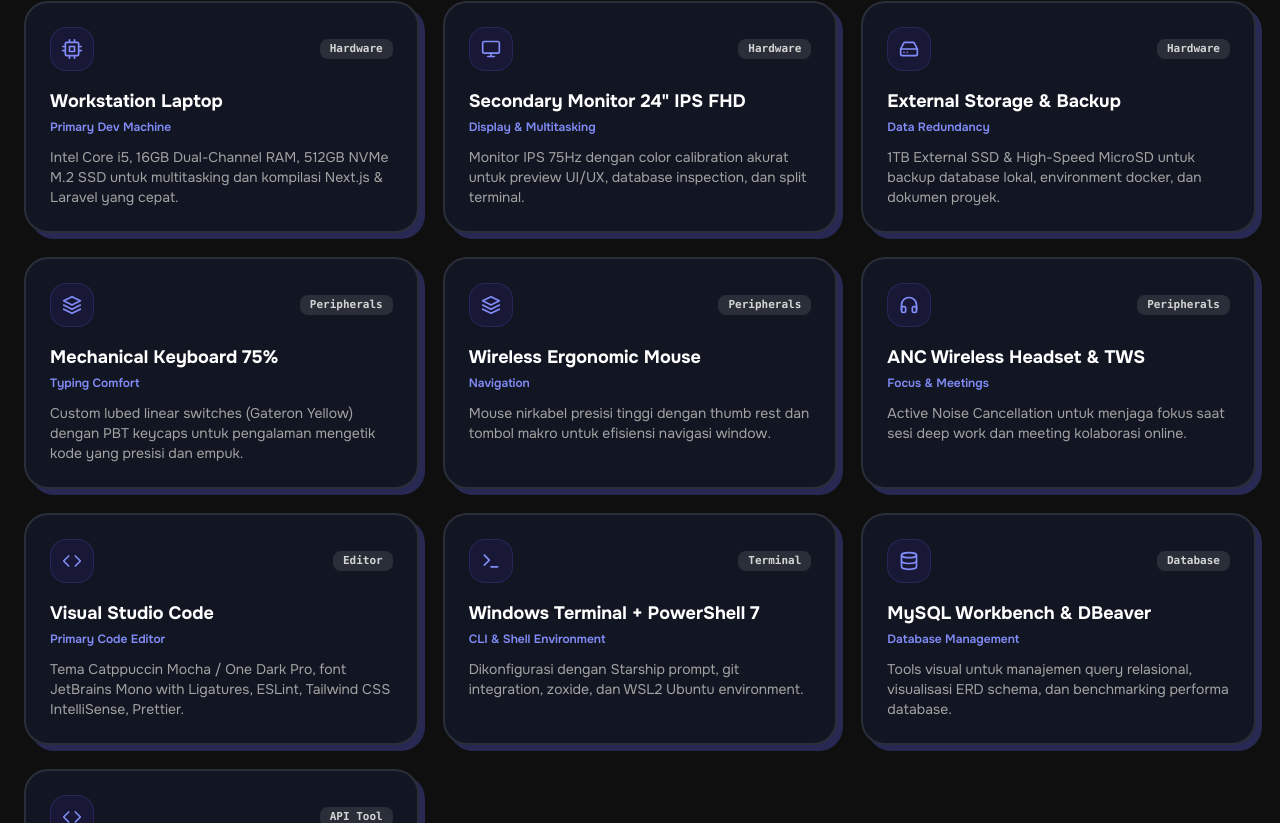
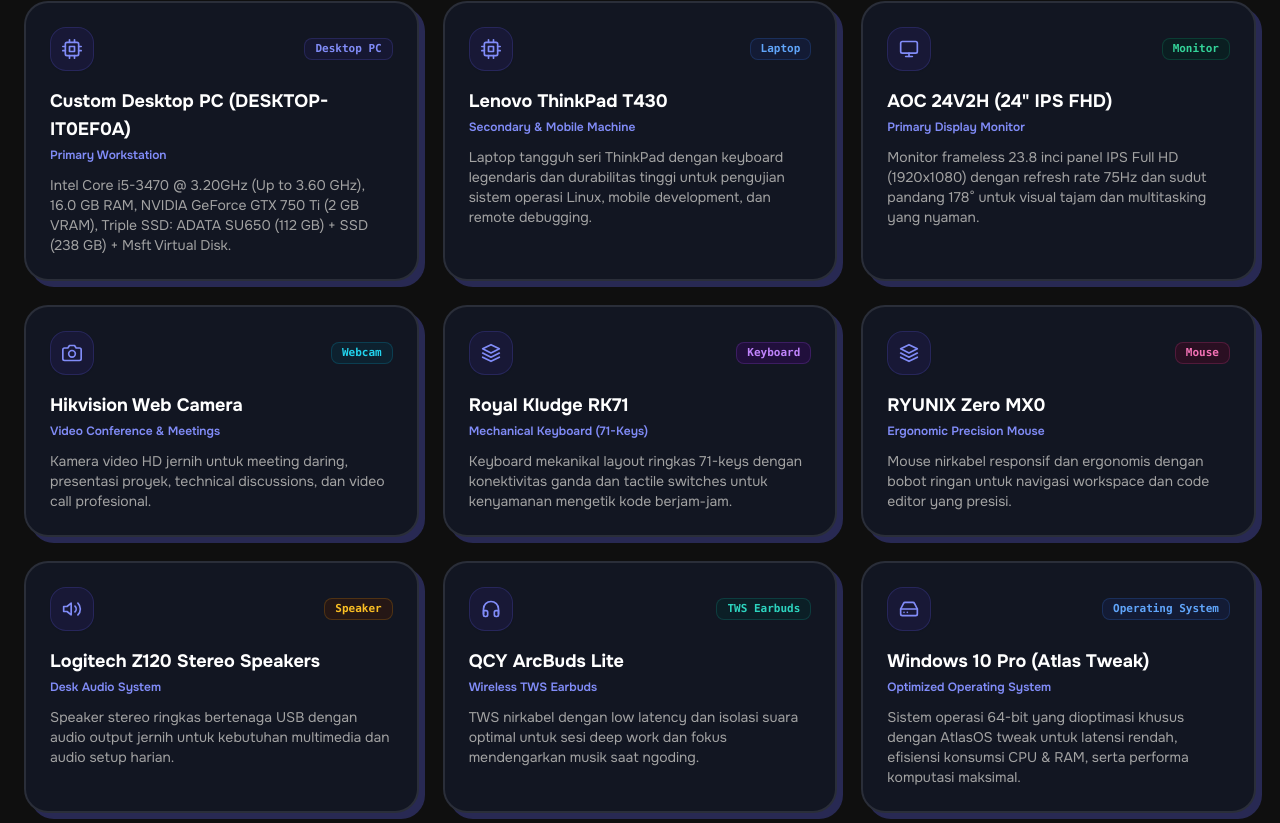
Before and after one commit to greedykid/portofolio-v3, a Next.js app: page /setup in a window 1280 px wide. Shown: the part 357-1180 px from the top of the page. Built offline with nearby package versions, Linux system fonts and the light colour scheme.

Commit message:
feat(setup): update workstation specs with authentic PC, ThinkPad T430, AOC monitor, RK71 keyboard, and software tools

```diff
--- a/src/app/setup/page.tsx
+++ b/src/app/setup/page.tsx
@@ -12,6 +12,10 @@
   FiDatabase,
   FiHeadphones,
   FiLayers,
+  FiCamera,
+  FiVolume2,
+  FiShield,
+  FiGitBranch,
 } from 'react-icons/fi';
 import { cn } from '@/lib/utils';
 
@@ -22,93 +26,164 @@
   description: string;
   icon: React.ComponentType<{ className?: string }>;
   tag: string;
+  badgeColor?: string;
 }
 
 const SETUP_ITEMS: SetupItem[] = [
-  // Hardware
+  // 1. Hardware
   {
     category: 'hardware',
-    name: 'Workstation Laptop',
-    role: 'Primary Dev Machine',
-    description: 'Intel Core i5, 16GB Dual-Channel RAM, 512GB NVMe M.2 SSD untuk multitasking dan kompilasi Next.js & Laravel yang cepat.',
+    name: 'Custom Desktop PC (DESKTOP-IT0EF0A)',
+    role: 'Primary Workstation',
+    description:
+      'Intel Core i5-3470 @ 3.20GHz (Up to 3.60 GHz), 16.0 GB RAM, NVIDIA GeForce GTX 750 Ti (2 GB VRAM), Triple SSD: ADATA SU650 (112 GB) + SSD (238 GB) + Msft Virtual Disk.',
     icon: FiCpu,
-    tag: 'Hardware',
+    tag: 'Desktop PC',
+    badgeColor: 'text-indigo-600 dark:text-indigo-400 bg-indigo-50 dark:bg-indigo-950/40 border-indigo-200 dark:border-indigo-500/20',
   },
   {
     category: 'hardware',
-    name: 'Secondary Monitor 24" IPS FHD',
-    role: 'Display & Multitasking',
-    description: 'Monitor IPS 75Hz dengan color calibration akurat untuk preview UI/UX, database inspection, dan split terminal.',
-    icon: FiMonitor,
-    tag: 'Hardware',
+    name: 'Lenovo ThinkPad T430',
+    role: 'Secondary & Mobile Machine',
+    description:
+      'Laptop tangguh seri ThinkPad dengan keyboard legendaris dan durabilitas tinggi untuk pengujian sistem operasi Linux, mobile development, dan remote debugging.',
+    icon: FiCpu,
+    tag: 'Laptop',
+    badgeColor: 'text-blue-600 dark:text-blue-400 bg-blue-50 dark:bg-blue-950/40 border-blue-200 dark:border-blue-500/20',
   },
   {
     category: 'hardware',
-    name: 'External Storage & Backup',
-    role: 'Data Redundancy',
-    description: '1TB External SSD & High-Speed MicroSD untuk backup database lokal, environment docker, dan dokumen proyek.',
-    icon: FiHardDrive,
-    tag: 'Hardware',
+    name: 'AOC 24V2H (24" IPS FHD)',
+    role: 'Primary Display Monitor',
+    description:
+      'Monitor frameless 23.8 inci panel IPS Full HD (1920x1080) dengan refresh rate 75Hz dan sudut pandang 178° untuk visual tajam dan multitasking yang nyaman.',
+    icon: FiMonitor,
+    tag: 'Monitor',
+    badgeColor: 'text-emerald-600 dark:text-emerald-400 bg-emerald-50 dark:bg-emerald-950/40 border-emerald-200 dark:border-emerald-500/20',
+  },
+  {
+    category: 'hardware',
+    name: 'Hikvision Web Camera',
+    role: 'Video Conference & Meetings',
+    description:
+      'Kamera video HD jernih untuk meeting daring, presentasi proyek, technical discussions, dan video call profesional.',
+    icon: FiCamera,
+    tag: 'Webcam',
+    badgeColor: 'text-cyan-600 dark:text-cyan-400 bg-cyan-50 dark:bg-cyan-950/40 border-cyan-200 dark:border-cyan-500/20',
   },
 
-  // Peripherals
+  // 2. Peripherals
   {
     category: 'peripherals',
-    name: 'Mechanical Keyboard 75%',
-    role: 'Typing Comfort',
-    description: 'Custom lubed linear switches (Gateron Yellow) dengan PBT keycaps untuk pengalaman mengetik kode yang presisi dan empuk.',
+    name: 'Royal Kludge RK71',
+    role: 'Mechanical Keyboard (71-Keys)',
+    description:
+      'Keyboard mekanikal layout ringkas 71-keys dengan konektivitas ganda dan tactile switches untuk kenyamanan mengetik kode berjam-jam.',
     icon: FiLayers,
-    tag: 'Peripherals',
+    tag: 'Keyboard',
+    badgeColor: 'text-purple-600 dark:text-purple-400 bg-purple-50 dark:bg-purple-950/40 border-purple-200 dark:border-purple-500/20',
   },
   {
     category: 'peripherals',
-    name: 'Wireless Ergonomic Mouse',
-    role: 'Navigation',
-    description: 'Mouse nirkabel presisi tinggi dengan thumb rest dan tombol makro untuk efisiensi navigasi window.',
+    name: 'RYUNIX Zero MX0',
+    role: 'Ergonomic Precision Mouse',
+    description:
+      'Mouse nirkabel responsif dan ergonomis dengan bobot ringan untuk navigasi workspace dan code editor yang presisi.',
     icon: FiLayers,
-    tag: 'Peripherals',
+    tag: 'Mouse',
+    badgeColor: 'text-pink-600 dark:text-pink-400 bg-pink-50 dark:bg-pink-950/40 border-pink-200 dark:border-pink-500/20',
   },
   {
     category: 'peripherals',
-    name: 'ANC Wireless Headset & TWS',
-    role: 'Focus & Meetings',
-    description: 'Active Noise Cancellation untuk menjaga fokus saat sesi deep work dan meeting kolaborasi online.',
+    name: 'Logitech Z120 Stereo Speakers',
+    role: 'Desk Audio System',
+    description:
+      'Speaker stereo ringkas bertenaga USB dengan audio output jernih untuk kebutuhan multimedia dan audio setup harian.',
+    icon: FiVolume2,
+    tag: 'Speaker',
+    badgeColor: 'text-amber-600 dark:text-amber-400 bg-amber-50 dark:bg-amber-950/40 border-amber-200 dark:border-amber-500/20',
+  },
+  {
+    category: 'peripherals',
+    name: 'QCY ArcBuds Lite',
+    role: 'Wireless TWS Earbuds',
+    description:
+      'TWS nirkabel dengan low latency dan isolasi suara optimal untuk sesi deep work dan fokus mendengarkan musik saat ngoding.',
     icon: FiHeadphones,
-    tag: 'Peripherals',
+    tag: 'TWS Earbuds',
+    badgeColor: 'text-teal-600 dark:text-teal-400 bg-teal-50 dark:bg-teal-950/40 border-teal-200 dark:border-teal-500/20',
   },
 
-  // Software & Tools
+  // 3. Software & Dev Tools
+  {
+    category: 'software',
+    name: 'Windows 10 Pro (Atlas Tweak)',
+    role: 'Optimized Operating System',
+    description:
+      'Sistem operasi 64-bit yang dioptimasi khusus dengan AtlasOS tweak untuk latensi rendah, efisiensi konsumsi CPU & RAM, serta performa komputasi maksimal.',
+    icon: FiHardDrive,
+    tag: 'Operating System',
+    badgeColor: 'text-blue-600 dark:text-blue-400 bg-blue-50 dark:bg-blue-950/40 border-blue-200 dark:border-blue-500/20',
+  },
+  {
+    category: 'software',
+    name: 'Antigravity IDE',
+    role: 'Next-Gen Agentic AI Workspace',
+    description:
+      'IDE modern dengan integrasi AI mutakhir untuk pair-programming, otomasi workflow, dan akselerasi pengembangan software tingkat lanjut.',
+    icon: FiCode,
+    tag: 'AI IDE',
+    badgeColor: 'text-indigo-600 dark:text-indigo-400 bg-indigo-50 dark:bg-indigo-950/40 border-indigo-200 dark:border-indigo-500/20',
+  },
   {
     category: 'software',
     name: 'Visual Studio Code',
     role: 'Primary Code Editor',
-    description: 'Tema Catppuccin Mocha / One Dark Pro, font JetBrains Mono with Ligatures, ESLint, Tailwind CSS IntelliSense, Prettier.',
+    description:
+      'Editor utama untuk ekosistem React, Next.js, TypeScript, Tailwind CSS, dan PHP dengan konfigurasi ekstensi produktivitas lengkap.',
     icon: FiCode,
     tag: 'Editor',
+    badgeColor: 'text-sky-600 dark:text-sky-400 bg-sky-50 dark:bg-sky-950/40 border-sky-200 dark:border-sky-500/20',
+  },
+  {
+    category: 'software',
+    name: 'XAMPP Server Stack',
+    role: 'Local Web & MySQL Database',
+    description:
+      'Paket server lokal (Apache, MySQL/MariaDB, PHP) untuk mengelola basis data relasional dan mengembangkan proyek Laravel (GEGARES & Berkah Mulia).',
+    icon: FiDatabase,
+    tag: 'Server & DB',
+    badgeColor: 'text-orange-600 dark:text-orange-400 bg-orange-50 dark:bg-orange-950/40 border-orange-200 dark:border-orange-500/20',
   },
   {
     category: 'software',
     name: 'Windows Terminal + PowerShell 7',
     role: 'CLI & Shell Environment',
-    description: 'Dikonfigurasi dengan Starship prompt, git integration, zoxide, dan WSL2 Ubuntu environment.',
+    description:
+      'Terminal modern multi-tab dengan PowerShell 7, Starship prompt, dan integrasi perintah CLI untuk produktivitas baris perintah.',
     icon: FiTerminal,
     tag: 'Terminal',
+    badgeColor: 'text-emerald-600 dark:text-emerald-400 bg-emerald-50 dark:bg-emerald-950/40 border-emerald-200 dark:border-emerald-500/20',
   },
   {
     category: 'software',
-    name: 'MySQL Workbench & DBeaver',
-    role: 'Database Management',
-    description: 'Tools visual untuk manajemen query relasional, visualisasi ERD schema, dan benchmarking performa database.',
-    icon: FiDatabase,
-    tag: 'Database',
+    name: 'Tailscale',
+    role: 'Mesh VPN & Secure Remote Bridge',
+    description:
+      'Jaringan mesh VPN zero-config berbasis WireGuard untuk koneksi remote aman antar perangkat (PC, Laptop, dan staging environment).',
+    icon: FiShield,
+    tag: 'Networking',
+    badgeColor: 'text-violet-600 dark:text-violet-400 bg-violet-50 dark:bg-violet-950/40 border-violet-200 dark:border-violet-500/20',
   },
   {
     category: 'software',
-    name: 'Postman & Insomnia',
-    role: 'API Development & Testing',
-    description: 'Pengujian endpoint RESTful API, validasi request payload, dan dokumentasi API schema.',
-    icon: FiCode,
-    tag: 'API Tool',
+    name: 'Git Bash',
+    role: 'Version Control Environment',
+    description:
+      'CLI berbasis Unix untuk version control Git, manajemen branching, commit, dan kolaborasi repositori GitHub.',
+    icon: FiGitBranch,
+    tag: 'VCS Tool',
+    badgeColor: 'text-rose-600 dark:text-rose-400 bg-rose-50 dark:bg-rose-950/40 border-rose-200 dark:border-rose-500/20',
   },
 ];
 
@@ -128,8 +203,8 @@
           </h1>
           <p className="text-neutral-600 dark:text-neutral-400 text-sm md:text-base max-w-xl">
             {locale === 'id'
-              ? 'Daftar perangkat keras (hardware), software, dan tools harian yang saya andalkan untuk produktivitas.'
-              : 'The hardware, software, and development tools I use daily for engineering and productivity.'}
+              ? 'Spesifikasi perangkat keras (hardware), peripherals, dan software yang saya gunakan sehari-hari untuk rekayasa perangkat lunak & IT Support.'
+              : 'The exact hardware specifications, peripherals, and software tools I rely on daily for software engineering & IT Support.'}
           </p>
         </div>
 
@@ -147,7 +222,7 @@
               className={cn(
                 'rounded-2xl px-4 py-2 text-xs md:text-sm font-bold transition-all shadow-sm cursor-pointer',
                 filter === key
-                  ? 'bg-neutral-900 text-white dark:bg-white dark:text-neutral-950 scale-105'
+                  ? 'bg-neutral-900 text-white dark:bg-white dark:text-neutral-950 scale-105 shadow-md'
                   : 'bg-white dark:bg-neutral-900 text-neutral-700 dark:text-neutral-300 border border-neutral-300/80 dark:border-white/10 hover:bg-neutral-100 dark:hover:bg-white/10'
               )}
             >
@@ -170,7 +245,12 @@
                     <div className="flex h-11 w-11 items-center justify-center rounded-2xl bg-indigo-50 dark:bg-indigo-950/50 border border-indigo-200 dark:border-indigo-500/20 text-primary dark:text-indigo-400 shadow-sm transition-transform group-hover:scale-110">
                       <Icon className="h-5 w-5" />
                     </div>
-                    <span className="rounded-lg bg-neutral-100 dark:bg-white/10 px-2.5 py-0.5 font-mono text-[11px] font-semibold text-neutral-600 dark:text-neutral-300">
+                    <span
+                      className={cn(
+                        'rounded-lg border px-2.5 py-0.5 font-mono text-[11px] font-bold',
+                        item.badgeColor || 'bg-neutral-100 dark:bg-white/10 text-neutral-600 dark:text-neutral-300 border-neutral-200 dark:border-white/10'
+                      )}
+                    >
                       {item.tag}
                     </span>
                   </div>
```
